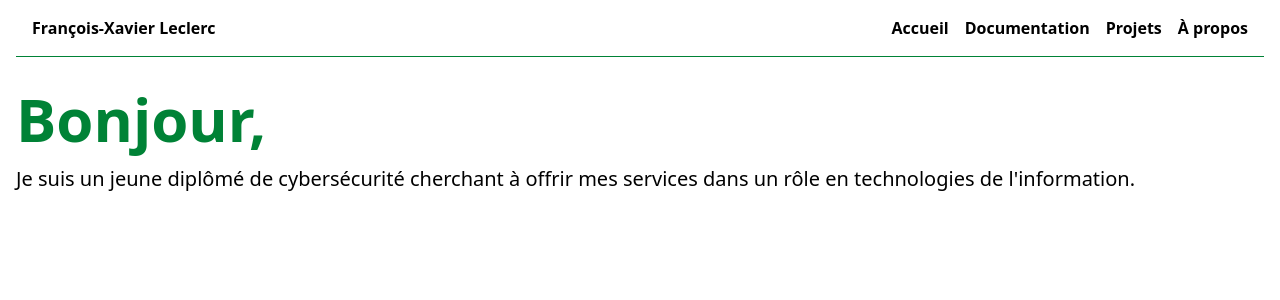
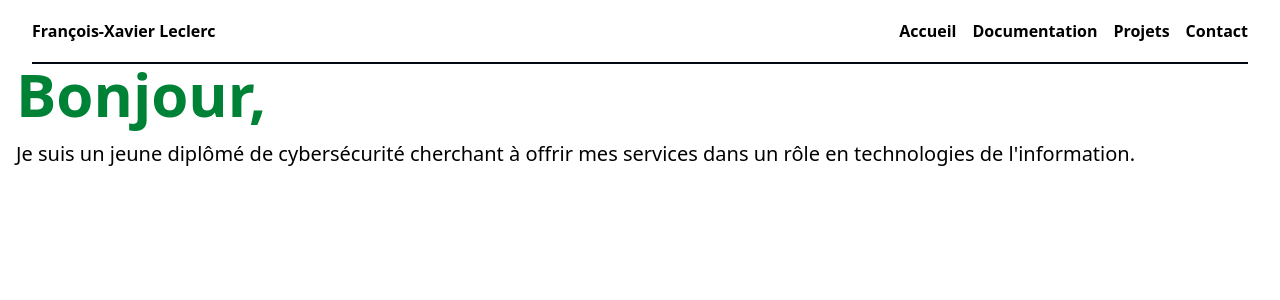
Before and after one commit to Jimpie1043/FX-Portfolio, a Django app: page / in a window 1280 px wide. Shown: the top 300 px of the page. Run offline with Django 5.2, Linux system fonts and the light colour scheme; style sheets or scripts are compiled from the project's sources.

Commit message:
More responsive navbar

```diff
--- a/pages/templates/components/navbar.html
+++ b/pages/templates/components/navbar.html
@@ -1,12 +1,13 @@
-<nav class="px-4 mb-8">
-  <div class="navbar mx-auto flex w-full max-w-[1400px] items-center justify-between p-4 border-b border-green-700 font-semibold">
-    <a href="/">François-Xavier Leclerc</a>
+<nav class="h-12 md:h-16 px-8 bg-white text-black dark:bg-[#16161b] dark:text-white text-sm md:text-base select-none">
+  <div class="nav-content h-full w-full mx-auto flex gap-4 max-w-7xl items-center justify-between font-semibold overflow-auto text-nowrap border-b-2 border-b-gray-950">
+    <a href="/" class="hidden md:inline">François-Xavier Leclerc</a>
 
-    <div class="navlinks flex gap-4 select-none">
+    <!-- TODO: Add URLs -->
+    <div class="navlinks flex gap-4 mx-auto md:mx-0">
       <a href="{% url 'pages:home' %}">Accueil</a>
       <a href="{% url 'documentation:documentation' %}">Documentation</a>
       <a href="">Projets</a>
-      <a href="">À propos</a>
+      <a href="">Contact</a>
     </div>
   </div>
 </nav>
```
